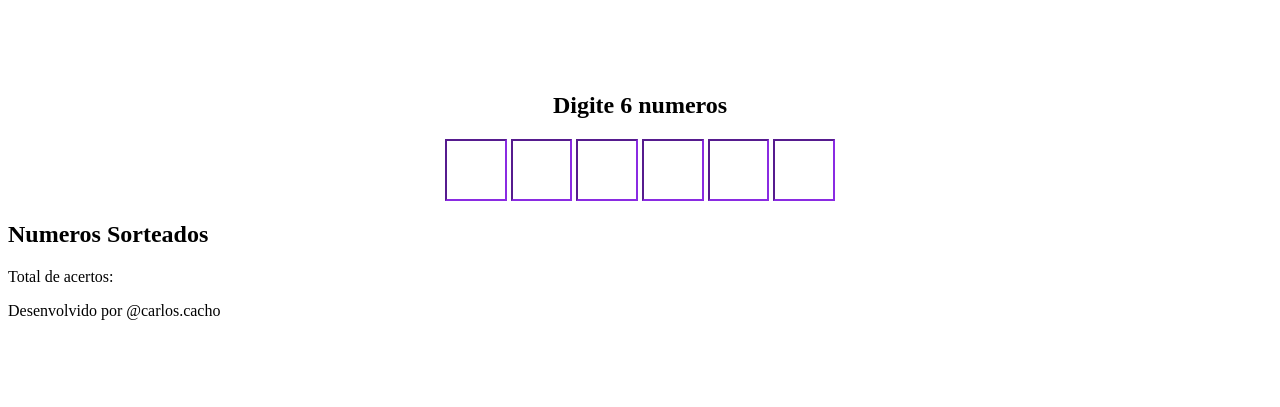
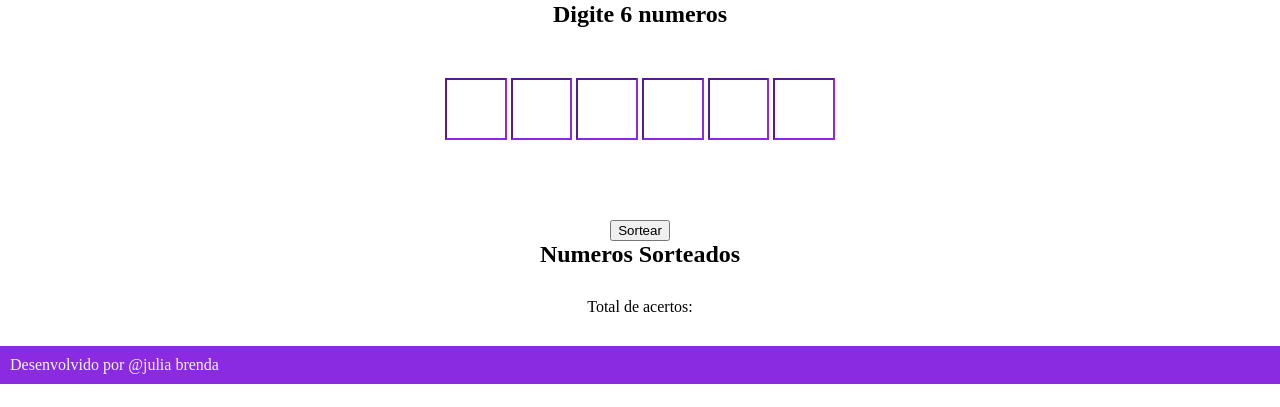
Before and after one commit to luanasuely/LotecaV2-julia, a plain HTML site: page index.html in a window 1280 px wide. Shown: the part 393-800 px from the top of the page. Drawn offline with Linux system fonts and the light colour scheme.

Commit message:
criamos funções js

```diff
--- a/estilos.css
+++ b/estilos.css
@@ -1,9 +1,14 @@
+*{
+    margin: 0px;
+}
+
 h1 {
     font-size: 8em;
     color:darkmagenta;
     font-family: serif;
     font-style: italic;
     text-align: center;
+    margin: 50px 0;
 }
 
 .input{
@@ -20,4 +25,20 @@ input{
     padding: 0px;
     font-weight: bold;
     border-color: blueviolet;
+    margin: 50px 0;
 }
+.centerdiv {
+    text-align: center;
+    margin: 30px;
+}
+
+footer{
+    background-color: blueviolet;
+    color:aliceblue;
+    padding: 10px;
+    margin: 0px;
+}
+
+.geral{
+    height:  calc(100vh - 210.4px -118.4px) ;
+}
--- /dev/null
+++ b/funcoes.js
@@ -0,0 +1,32 @@
+var numEsco = []
+var numSorte = []
+
+function sortearNumeros() {
+
+for(let i = 0; i < 6; i++){
+    let num = Math.ceil(Math.random() * 60);
+console.log(num)
+if(!numSorte.includes(num) ) {
+    numSorte[i] = num;
+} else {
+    i - i -1;
+}
+
+
+}
+console.log(numSorte)
+}
+
+function lerNumero(value, pos){
+    if(value < 1) {
+        alert("Numero não pode ser zero ou negativo! digite novamente")
+    } else if(value > 60){
+        alert("Numero não pode ser maior que 60! digite novamente")
+    } else if(numEsco.includes(value)){
+        alert("Numero repetido! digite novamente")
+    } else {
+        numEsco[pos] = value
+        console.log(numEsco)
+    }
+
+}
--- a/index.html
+++ b/index.html
@@ -10,32 +10,40 @@
 <body>
   <h1>Simulador de Loteria - Loteca</h1>
 
+
+<div class="geral">
+
   <div class="input">
     <h2>Digite 6 numeros</h2>
 
     <div>
-    <input type="number" id="num1" />
-    <input type="number" id="num2" />
-    <input type="number" id="num3" />
-    <input type="number" id="num4" />
-    <input type="number" id="num5" />
-    <input type="number" id="num6" />
+    <input type="number" id="num1" onchange="lerNumero(value,0)" />
+    <input type="number" id="num2"  onchange="lerNumero(value,1)"/>
+    <input type="number" id="num3"  onchange="lerNumero(value,2)"/>
+    <input type="number" id="num4"  onchange="lerNumero(value,3)"/>
+    <input type="number" id="num5"  onchange="lerNumero(value,4)"/>
+    <input type="number" id="num6"  onchange="lerNumero(value,5)"/>
   </div>
 
   </div>
 
-  <div>
+  <div class="centerdiv">
+    <button onclick="sortearNumeros()">Sortear</button>
     <h2>Numeros Sorteados</h2>
     <p></p>
   </div>
 
-  <div>
+  <div class="centerdiv">
     <p>Total de acertos: </p>
   </div>
 
+</div>
+
   <footer>
-    <p>Desenvolvido por @carlos.cacho</p>
+    <p>Desenvolvido por @julia brenda</p>
   </footer>
+
+<script src = "funcoes.js"></script>
 
 </body>
 </html>
```
